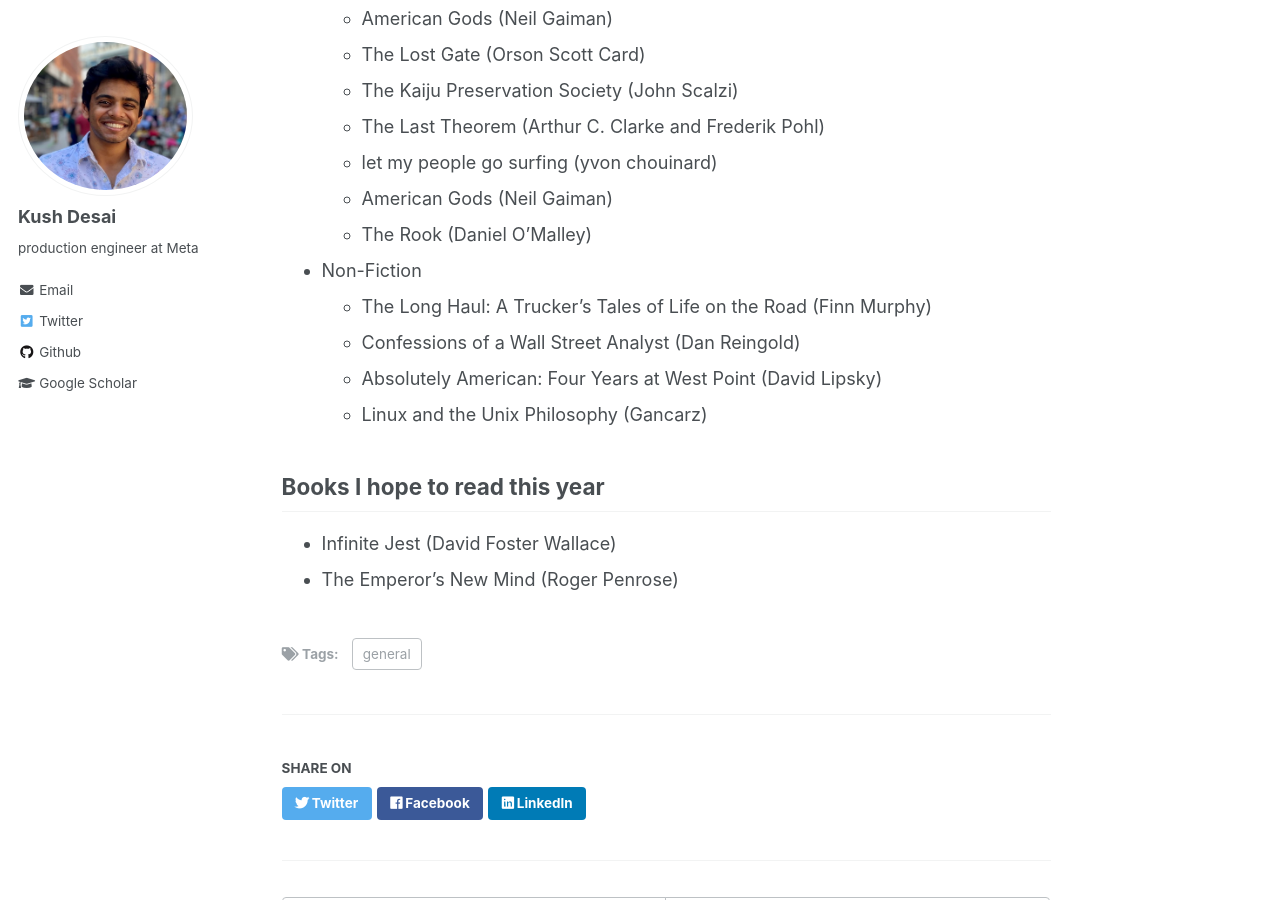
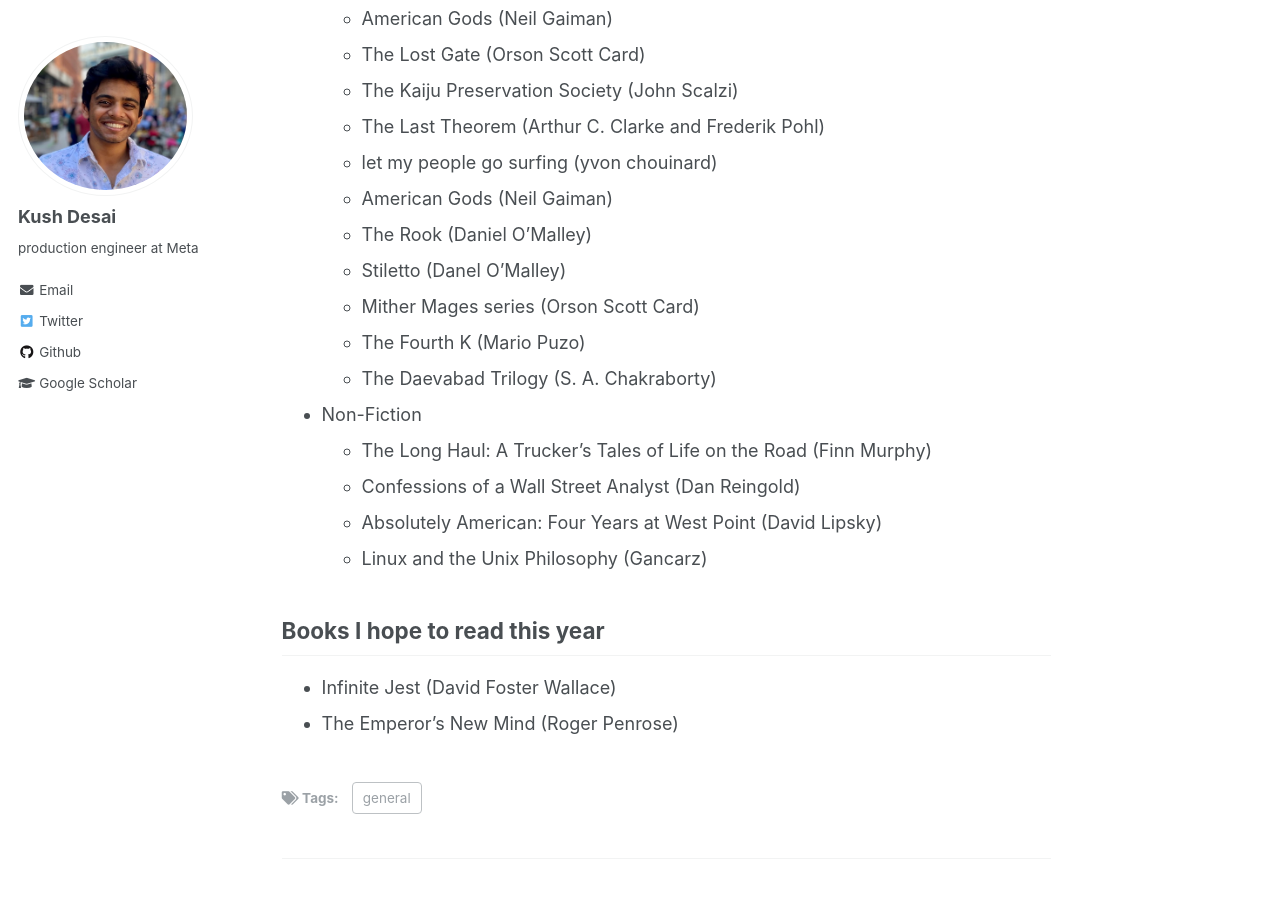
Before and after one commit to kdesai2018/kdesai2018.github.io, a Jekyll site: the page built from _posts/2023-01-01-book-2023.md, in a window 1280 px wide and 900 px high, scrolled down 582 px. Built offline with Jekyll 4.4.1, drawn with Linux system fonts in a browser that asks for light colours.

Commit message:
new books

```diff
--- a/_posts/2023-01-01-book-2023.md
+++ b/_posts/2023-01-01-book-2023.md
@@ -22,6 +22,10 @@ A 🏃🏽‍♂️ list
     - let my people go surfing (yvon chouinard)
     - American Gods (Neil Gaiman)
     - The Rook (Daniel O'Malley)
+    - Stiletto (Danel O'Malley)
+    - Mither Mages series (Orson Scott Card)
+    - The Fourth K (Mario Puzo)
+    - The Daevabad Trilogy (S. A. Chakraborty)
 
 - Non-Fiction
     - The Long Haul: A Trucker's Tales of Life on the Road (Finn Murphy)
```
